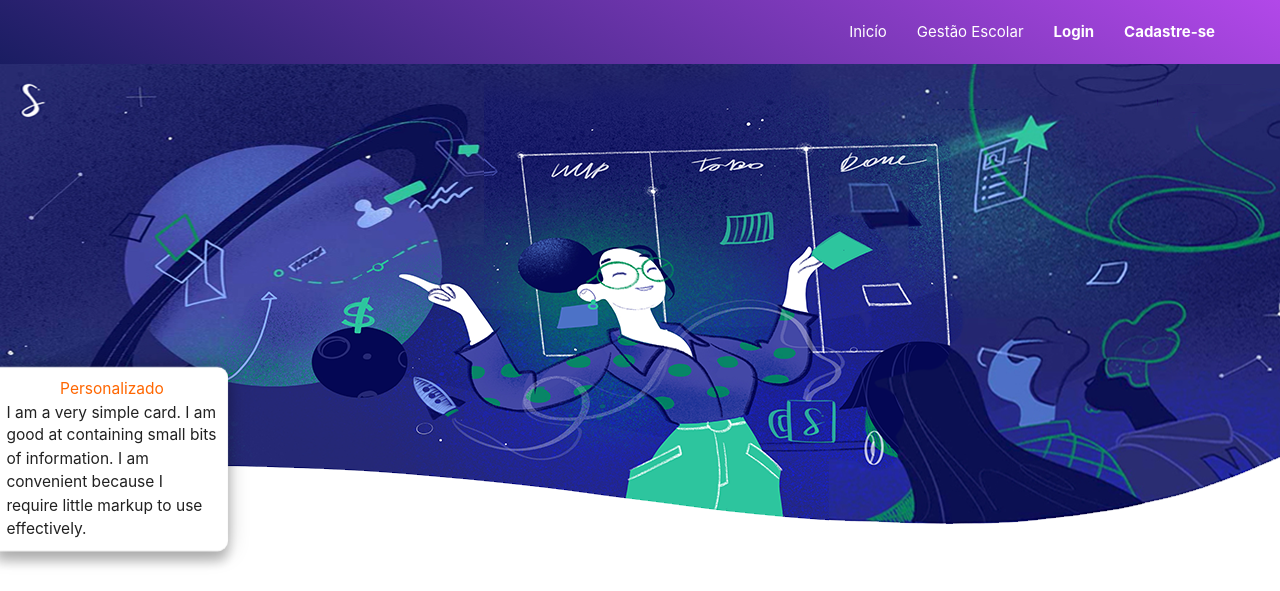
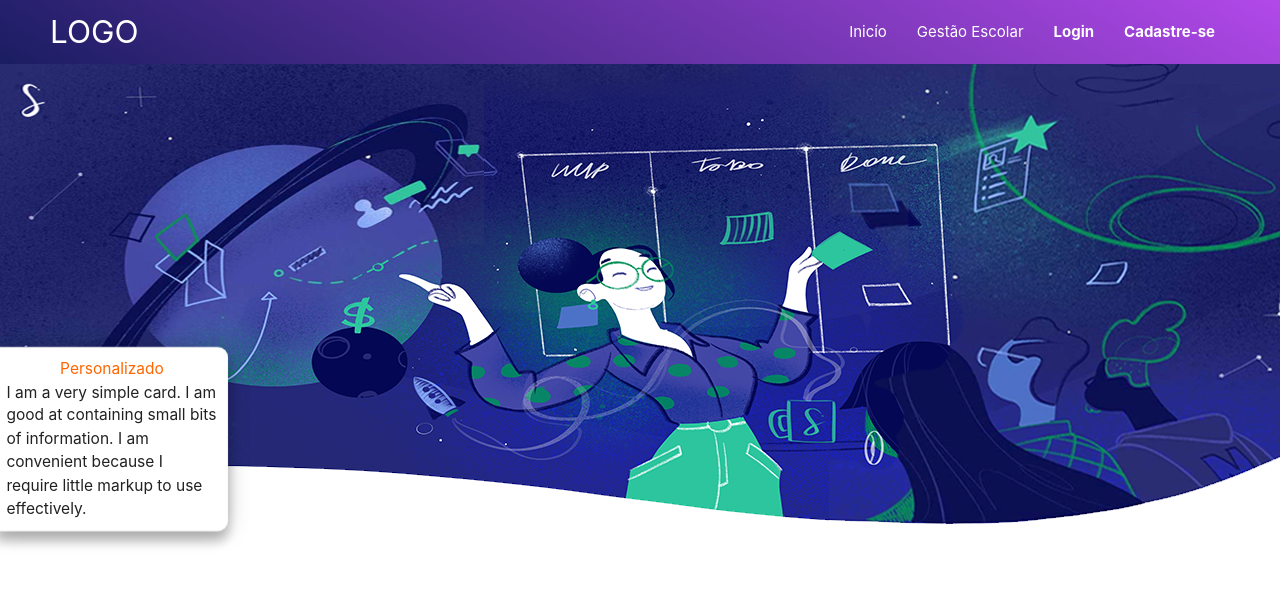
Before and after one commit to KelvynJPereira/ETEX, a PHP site: page / in a window 1280 px wide. Shown: the top 591 px of the page. Run offline with PHP 8.4, Linux system fonts and the light colour scheme; some libraries are stand-ins or nearby versions.

Commit message:
Update frontend

```diff
--- a/assets/css/style.css
+++ b/assets/css/style.css
@@ -8,10 +8,12 @@ and open the template in the editor.
     Author     : Turyng
 */
 
+/* FONTES */
+
 @import url('https://fonts.googleapis.com/css?family=Nunito');
 
 
-
+/* INÍCIO */
 
 * {
     margin: 0;
@@ -49,6 +51,8 @@ nav #login, #cadastro{
 }
 
 
+
+
 /*
     Models
 */
@@ -69,7 +73,7 @@ nav #login, #cadastro{
 /* Container */
 
 .container-1{
-    margin-bottom: 30px;
+    margin-bottom: 0px;
 }
 
 .container-1 img{
@@ -89,7 +93,7 @@ nav #login, #cadastro{
     border-radius: 0 10px 10px 0;
     padding: 10px;
     position: absolute;
-    top: 370px;
+    top: 350px;
     z-index: 1;
     box-shadow: 0 1px 22px rgba(0,0,0,0.25), 0 10px 10px rgba(0,0,0,0.22);
     background-color: #fff;
--- a/index.php
+++ b/index.php
@@ -17,7 +17,7 @@
     <body>
         <nav id="menu-inicial">
             <div class="nav-wrapper">
-                <a class="brand-logo"</a>
+                <a class="brand-logo">LOGO</a>
                 <ul id="nav-mobile" class="right hide-on-med-and-down">
                     <li><a href="index.php">Inicío</a></li>
                     <li><a href="#">Gestão Escolar</a></li>
```
